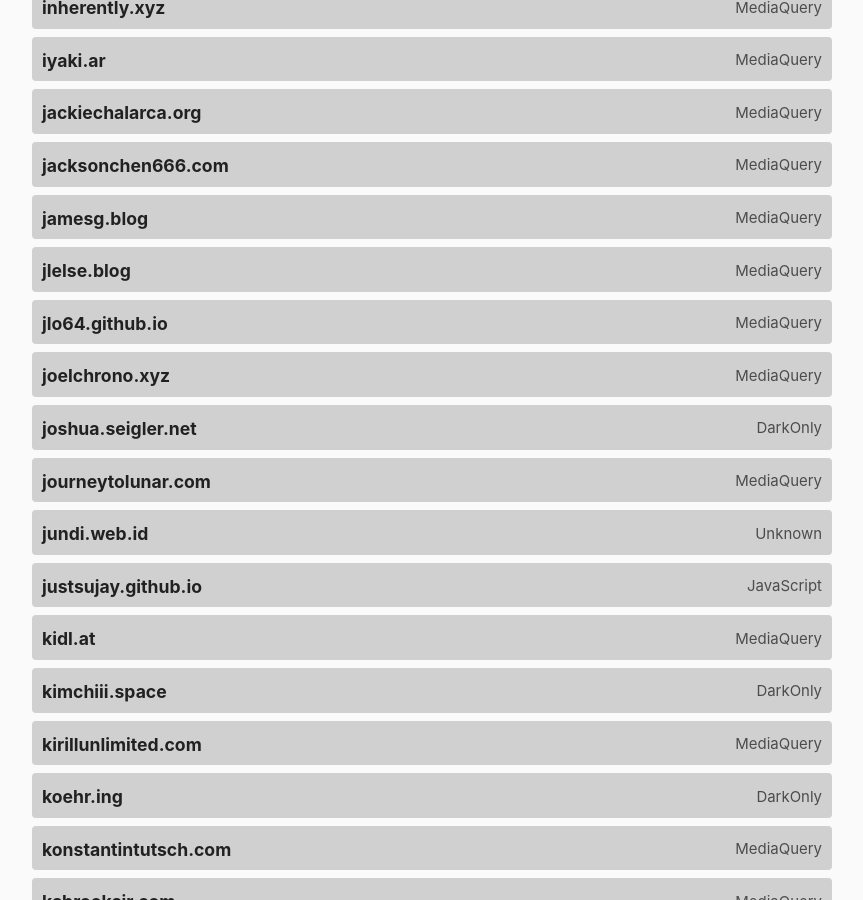
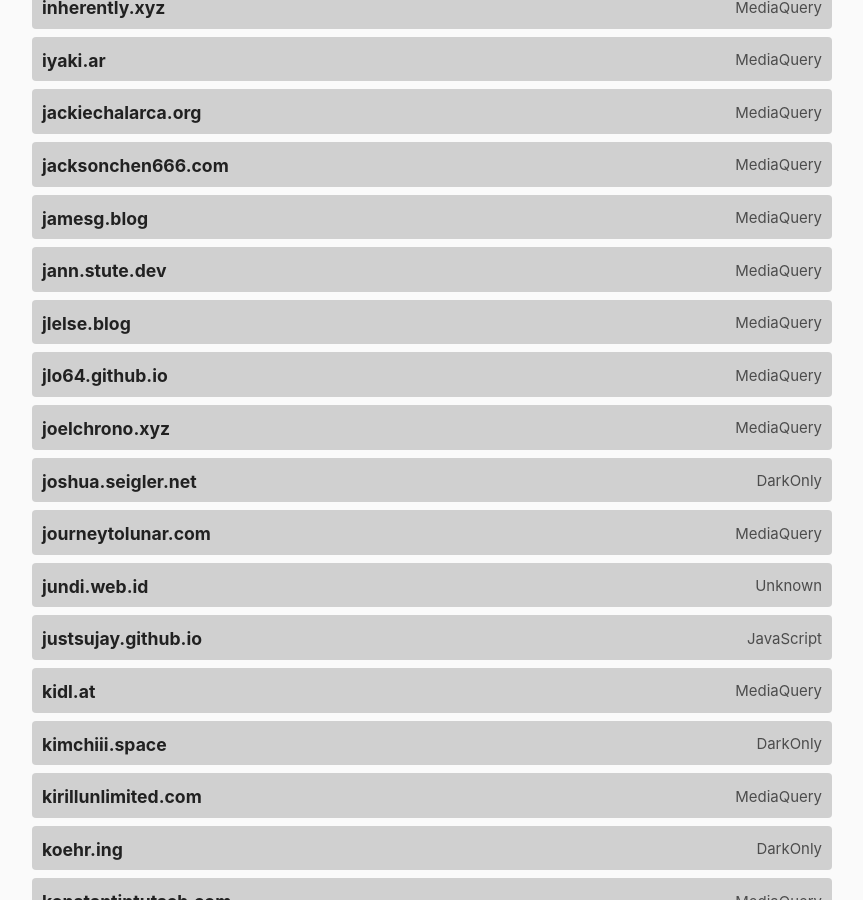
Before and after one commit to katherinek727/darktheme.club, a Jekyll site: the page built from index.md, in a window 1280 px wide and 900 px high, scrolled down 4583 px. Shown: the whole window, without its empty margins (208-1071 px from the left). Built offline with Jekyll 4.4.1, drawn with Linux system fonts in a browser that asks for light colours.

Commit message:
Added jann.stute.dev

```diff
--- a/_data/sites.yml
+++ b/_data/sites.yml
@@ -812,3 +812,8 @@
   url: https://zwbetz.com/
   method: javascript
   last_checked: 2024-02-27
+
+- domain: jann.stute.dev
+  url: https://jann.stute.dev/
+  method: mediaquery
+  last_checked: 2025-09-05
```
